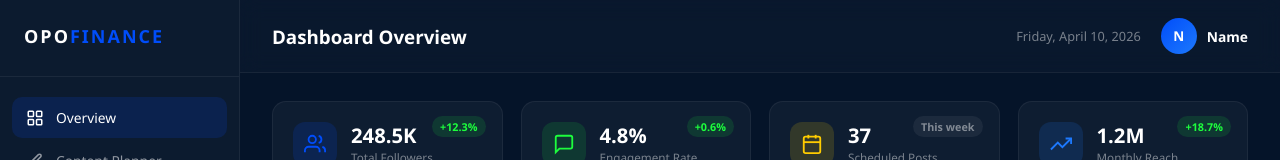
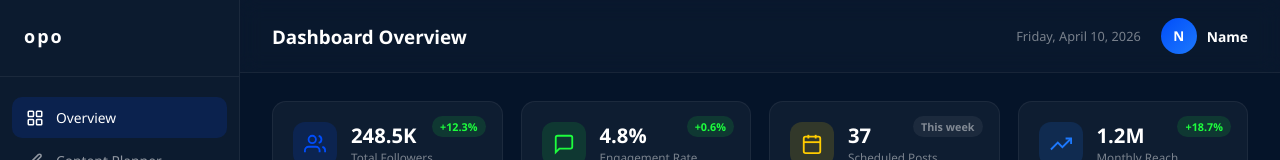
Before and after one commit to mohammadinegar77-commits/Negar-Dashboard, a plain HTML site: page index.html in a window 1280 px wide. Both pictures are taken after typing "name@example.com", "Sample123" into the empty fields and a click on the button "Login". Shown: the top 160 px of the page. Drawn offline with Linux system fonts and the light colour scheme.

Commit message:
index.html

```diff
--- a/index.html
+++ b/index.html
@@ -57,7 +57,7 @@
   <!-- ====== DASHBOARD ====== -->
   <div id="page-dashboard" class="hidden">
     <aside class="sidebar">
-      <div class="sidebar-logo">OPO<span>FINANCE</span></div>
+      <div class="sidebar-logo">opo</span></div>
       <nav>
         <a href="#" class="nav-link active" data-section="overview">
           <svg width="18" height="18" viewBox="0 0 24 24" fill="none" stroke="currentColor" stroke-width="2"><rect x="3" y="3" width="7" height="7" rx="1"/><rect x="14" y="3" width="7" height="7" rx="1"/><rect x="3" y="14" width="7" height="7" rx="1"/><rect x="14" y="14" width="7" height="7" rx="1"/></svg>
```
